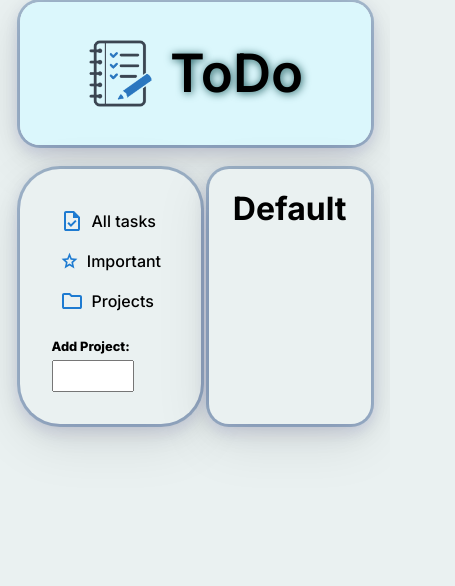
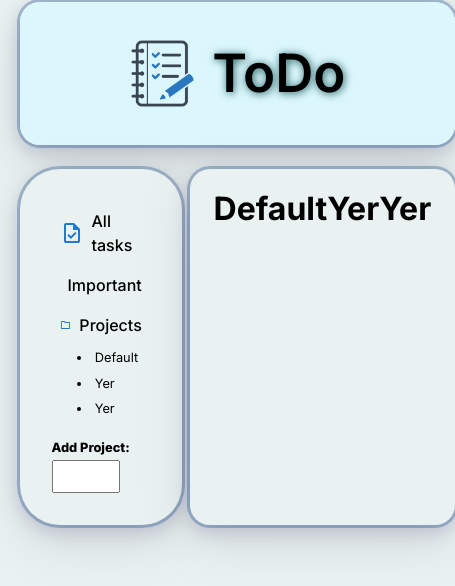
Before and after one commit to tenmane/todo-list, a website built with webpack: page src/template.html in a window 390 px wide. Both pictures are taken after a click on the element "Projects". Shown: the whole page, 455 px wide, since content can reach past the window. Built offline with nearby package versions, Linux system fonts and the light colour scheme.

Commit message:
feat: toggle project list Change Projects element into a button that displays projects list

```diff
--- a/src/app-logic/project.js
+++ b/src/app-logic/project.js
@@ -10,4 +10,8 @@ class createProject {
 }
 
 const defaultProject = new createProject("Default");
+const proj2 = new createProject("Yer");
+const proj3 = new createProject("Yer");
 defaultProject.addProject();
+proj2.addProject();
+proj3.addProject();
--- a/src/dom/DOMControl.js
+++ b/src/dom/DOMControl.js
@@ -2,6 +2,7 @@ export { DOMStuff };
 
 const DOMgetter = {
   container: document.querySelector(".content"),
+  projectContainer: document.querySelector(".projects-holder"),
 }
 
 const DOMStuff = {
@@ -9,6 +10,25 @@ const DOMStuff = {
     const title = document.createElement("h1");
     title.classList.add("project-title");
     title.textContent = name;
+
     DOMgetter.container.appendChild(title);
+
+    this.listProject(name);
+  },
+  listProject: function (name) {
+    DOMgetter.projectContainer.classList.add("projects-holder");
+
+    const project = document.createElement("li");
+    project.classList.add("listed-project");
+    project.textContent = name;
+    DOMgetter.projectContainer.append(project);
+  },
+  toggleVisibility: function (container) {
+    container.classList.toggle("active");
   }
 }
+
+const projectsContainer = document.querySelector(".projects-btn-container");
+projectsContainer.addEventListener("click", function () {
+  DOMStuff.toggleVisibility(DOMgetter.projectContainer);
+});
--- a/src/style.css
+++ b/src/style.css
@@ -72,6 +72,32 @@ nav img {
   width: 1.5rem;
 }
 
+.projects {
+  background-color: transparent;
+  border: none;
+  cursor: pointer;
+  align-self: start;
+  padding: 0;
+}
+
+.projects-holder {
+  font-size: 0.8rem;
+  display: none;
+}
+
+.active {
+  display: block;
+}
+
+.listed-project {
+  padding: 0.2rem;
+  cursor: pointer;
+}
+
+.listed-project:hover {
+  font-weight: bold;
+}
+
 nav>label {
   display: flex;
   flex-direction: column;
--- a/src/template.html
+++ b/src/template.html
@@ -30,10 +30,11 @@
         <img src="images/icons/important.svg" alt="important tasks">
         <span>Important</span>
       </div>
-      <div>
+      <div class="projects-btn-container">
         <img src="images/icons/project.svg" alt="Projects icon">
-        <span>Projects</span>
+        <button class="projects">Projects</button>
       </div>
+      <ul class="projects-holder"></ul>
       <label for="add-project">
         Add Project:
         <input type="text" name="project" id="add-project">
```
